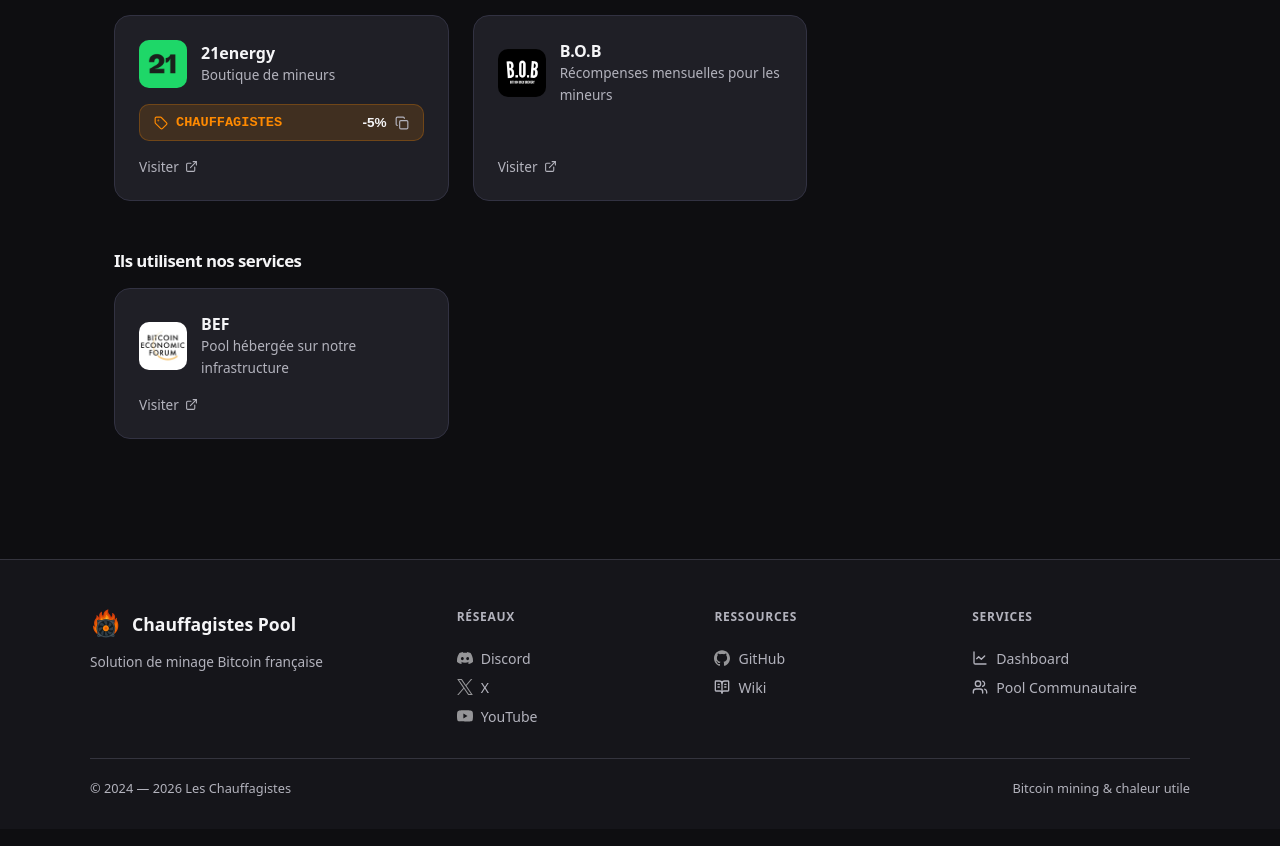
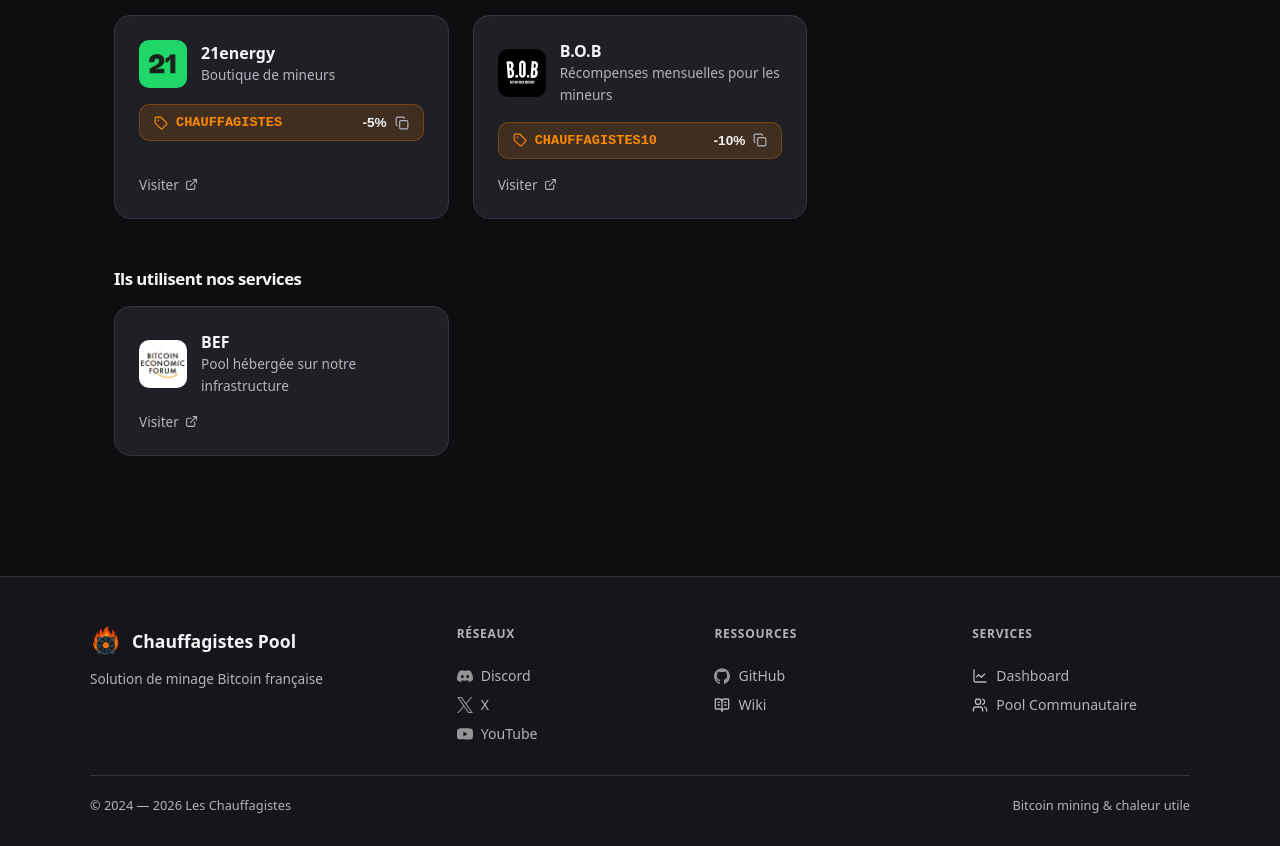
Before and after one commit to Les-Chauffagistes/pool-site, a Next.js app: page / in a window 1280 px wide. Shown: the part 1480-2326 px from the top of the page. Built offline with nearby package versions, Linux system fonts and the light colour scheme.

Commit message:
add drink bob reduc code

```diff
--- a/src/app/pool/components/Partners.tsx
+++ b/src/app/pool/components/Partners.tsx
@@ -56,6 +56,8 @@
     url: "https://drink-bob.com",
     image: "/bob.jpg",
     description: "Récompenses mensuelles pour les mineurs",
+    promoCode: "CHAUFFAGISTES10",
+    discount: "-10%",
   },
 ];
 
```
